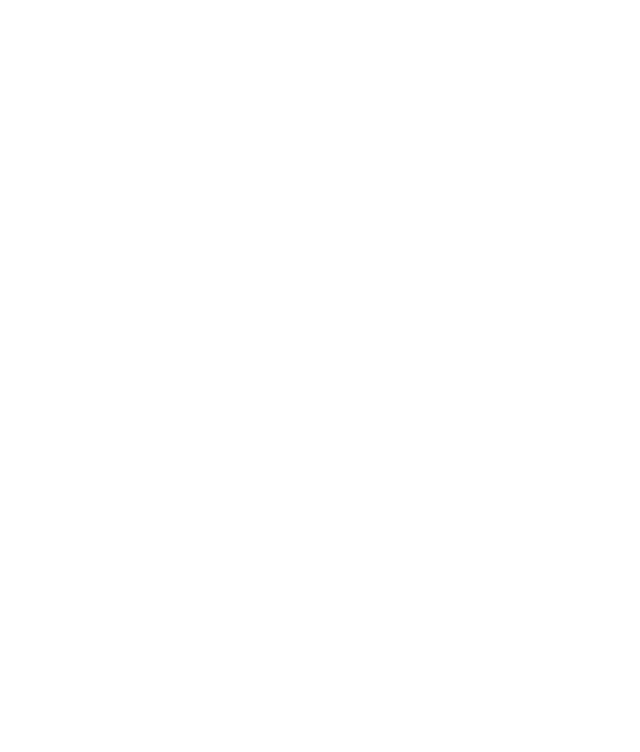
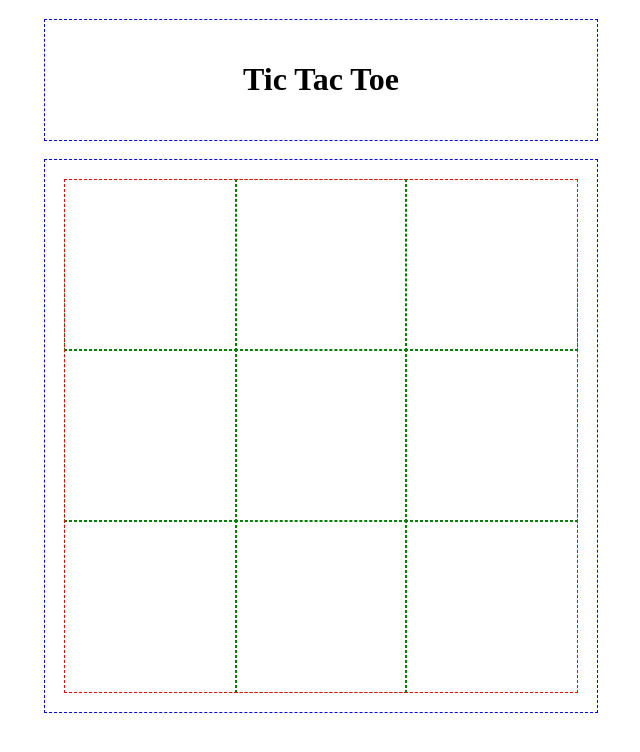
Before and after one commit to davmedeiros/tic-tac-toe, a website: page index.html in a window 1280 px wide. Shown: the whole page, without its empty margins (319-959 px from the left). Drawn offline with Linux system fonts and the light colour scheme.

Commit message:
Structure board layout

```diff
--- a/css/styles.css
+++ b/css/styles.css
@@ -0,0 +1,27 @@
+body,
+header,
+main {
+  padding: 20px;
+  display: grid;
+  justify-content: center;
+  gap: 20px;
+}
+
+header,
+main {
+  outline: 1px dashed blue;
+}
+
+#game-board {
+  outline: 1px dashed red;
+  width: 512px;
+  aspect-ratio: 1 / 1;
+  display: grid;
+  grid-template: repeat(3, 1fr) / repeat(3, 1fr);
+}
+
+#game-board > * {
+  outline: 1px dashed green;
+  display: grid;
+  place-items: center;
+}
--- a/index.html
+++ b/index.html
@@ -8,5 +8,22 @@
     <link rel="stylesheet" href="./css/styles.css" />
     <script src="./js/index.js" defer></script>
   </head>
-  <body></body>
+  <body>
+    <header>
+      <h1>Tic Tac Toe</h1>
+    </header>
+    <main>
+      <div id="game-board">
+        <div class="cell"></div>
+        <div class="cell"></div>
+        <div class="cell"></div>
+        <div class="cell"></div>
+        <div class="cell"></div>
+        <div class="cell"></div>
+        <div class="cell"></div>
+        <div class="cell"></div>
+        <div class="cell"></div>
+      </div>
+    </main>
+  </body>
 </html>
```
